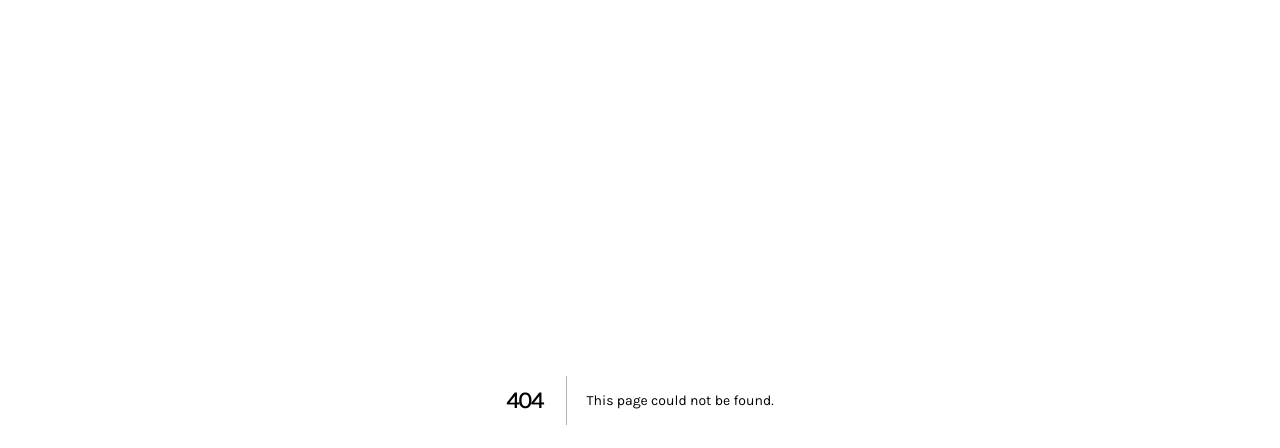
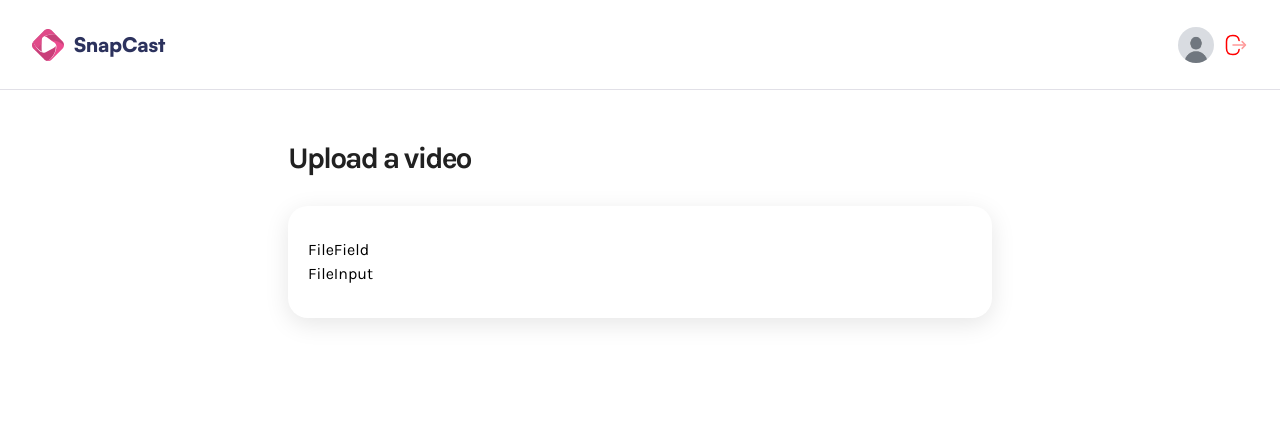
Before and after one commit to vivekjoshi873/videosharing, a Next.js app: page /upload in a window 1280 px wide. Before the commit this address had no page. Shown: the top 448 px of the page. Built offline with nearby package versions, Linux system fonts and the light colour scheme.

Commit message:
Inital commit

```diff
--- /dev/null
+++ b/app/(root)/upload/page.tsx
@@ -0,0 +1,34 @@
+"use client";
+import React, { useState } from "react";
+import FormField from "../../../components/FormField";
+import FileInput from "../../../components/FileInput";
+function page() {
+  const [error, setError] = useState<null | string>(null);
+  const [formData, setFormData] = useState({
+    title: "",
+    description: "",
+    visibility: "",
+  });
+  const handleInputChange = (e: any) => {
+    const { name, value } = e.target;
+    setFormData((prevState) => ({ ...prevState, [name]: value }));
+  };
+
+  return (
+    <div className="wrapper-md upload-page">
+      <h1>Upload a video</h1>
+      {error && <div className="error-field">{error}</div>}
+      <form className="rounded-20 shadow-10 gap-6 w-full flex-col px-5 py-8">
+        <FormField
+          id="title"
+          label="Title"
+          value={formData.title}
+          onChange={handleInputChange}
+        />
+        <FileInput />
+      </form>
+    </div>
+  );
+}
+
+export default page;
--- /dev/null
+++ b/components/FileInput.tsx
@@ -0,0 +1,11 @@
+import React from 'react'
+
+function FileInput() {
+  return (
+    <div>
+      FileInput
+    </div>
+  )
+}
+
+export default FileInput
--- /dev/null
+++ b/components/FormField.tsx
@@ -0,0 +1,11 @@
+import React from 'react'
+
+function FormField() {
+  return (
+    <div>
+      FileField
+    </div>
+  )
+}
+
+export default FormField
--- a/middleware.ts
+++ b/middleware.ts
@@ -7,9 +7,9 @@ export async function middleware(request: NextRequest) {
     headers: await headers(),
   });
 
-  if (!session) {
-    return NextResponse.redirect(new URL("/sign-in", request.url));
-  }
+  // if (!session) {
+  //   return NextResponse.redirect(new URL("/sign-in", request.url));
+  // }
 
   return NextResponse.next();
 }
```
